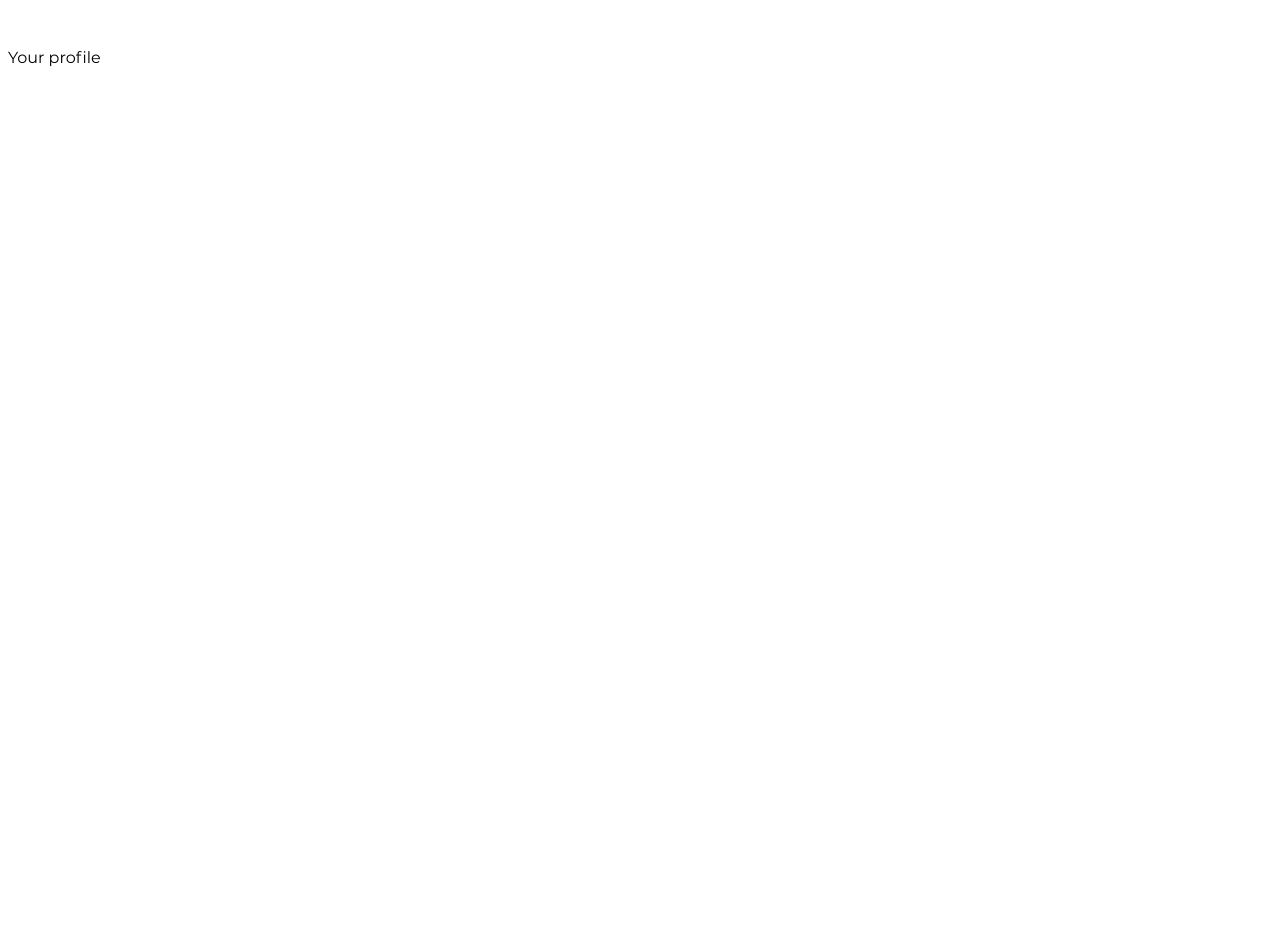
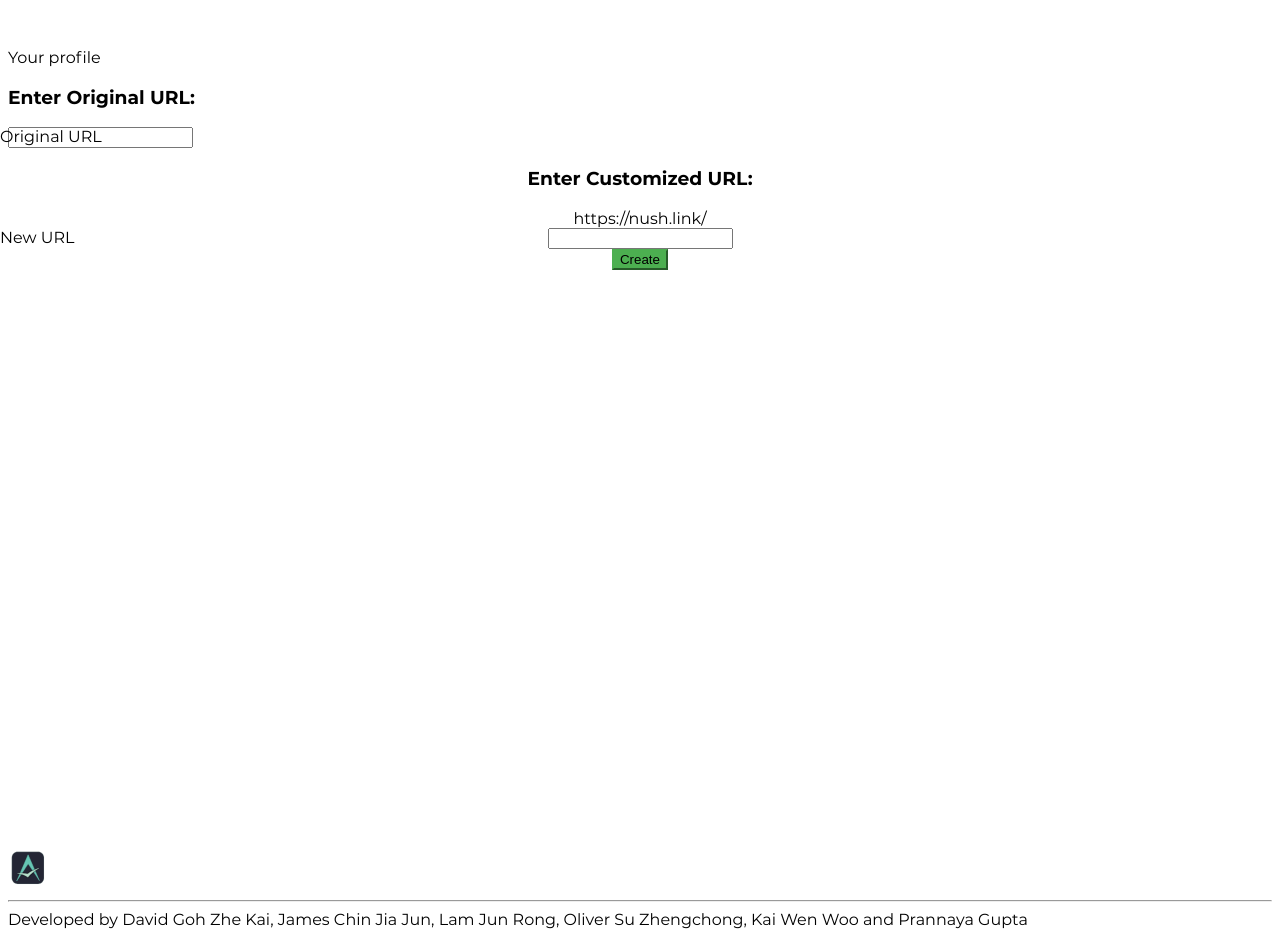
Before and after one commit to appventure-nush/nush-link, a Vue app in the folder frontend/: page /#/ in a window 1280 px wide. Shown: the part 2360-3297 px from the top of the page. Before the commit the page ends 3216 px from the top, so only its background shows below. Built offline with nearby package versions, Linux system fonts and the light colour scheme.

Commit message:
Add Footer and Simplified View

```diff
--- a/frontend/src/App.vue
+++ b/frontend/src/App.vue
@@ -64,7 +64,7 @@
       :src="this.img"  alt class="icon"
         :key="this.img"
       :height="height"
-    :class="imgIsLoaded ? 'show' : ''"
+    :class="imgIsLoaded ? 'show,display' : 'display'"
     loading="lazy"
     @load="imgLoadedMethod"
     >
@@ -99,6 +99,43 @@
     <div :style="route.path === '/' ? {'margin-top': height + 'px'} : ''">
       <router-view/>
     </div>
+    <v-footer
+      :absolute="true"
+      :padless="true"
+    >
+      <v-card
+        dark
+        flat
+        tile
+        width="100%"
+        class="text-center lighten-1"
+      >
+        <v-card-text>
+          <v-btn
+            class="mx-4"
+            icon
+            href="https://nush.app/"
+            target="_blank"
+            v-ripple="false"
+          >
+            <img src="/sprites/appventure-logo.svg" height="40px" />
+          </v-btn>
+          <v-btn
+            class="mx-4"
+            icon
+            href="https://www.nushigh.edu.sg/"
+            target="_blank"
+            v-ripple="false"
+          >
+            <img src="/sprites/nushigh_logo.svg" height="40px" />
+          </v-btn>
+        </v-card-text>
+        <v-divider></v-divider>
+        <v-card-text class="white--text">
+          Developed by David Goh Zhe Kai, James Chin Jia Jun, Lam Jun Rong, Oliver Su Zhengchong, Kai Wen Woo and Prannaya Gupta
+        </v-card-text>
+      </v-card>
+    </v-footer>
   </v-app>
 </template>
 
@@ -116,7 +153,7 @@ export default Vue.extend({
     },
     font: window.innerWidth < 1000 ? 3 * 0.75 : 3,
     hideSubtitle: false,
-    img: "",
+    img: "/sprites/ecogarden.jpg",
     interval: 0,
     imgIsLoaded: false,
     imgList: ["ecogarden.jpg", "nushclose.jpg", "nushdiscover.jpg", "frontview.jpg", "nushconvo.jpg", "nushlibrary.jpg", "nushbig.jpg", "elig.jpg", "school-bg.png", "nush-generic.jpeg", "nushpeople.jpg", "boarding.jpg", "boarding-day.jpg", "concourse.jpg"].concat([1, 2, 3, 4, 5].map(function(n) { return `yuen${n}.jpg`})).map(function(name) { return `/sprites/${name}`; })
@@ -193,7 +230,7 @@ export default Vue.extend({
 });
 </script>
 <style scoped>
-img {
+img.display {
   opacity: 0;
   transition: 3s;
 }
@@ -210,4 +247,11 @@ img.show {
 .fade-enter {
   opacity: 0;
 }
+.v-btn:before {
+  opacity: 0 !important;
+}
+
+.v-ripple__container {
+  opacity: 0 !important;
+}
 </style>
--- a/frontend/src/views/Main.vue
+++ b/frontend/src/views/Main.vue
@@ -5,9 +5,67 @@
         Your profile
         <v-spacer/>
       </v-card-title>
-      <v-card-text>
 
-      </v-card-text>
+      <v-form
+        ref="form"
+        v-model="valid"
+        lazy-validation>
+    <v-row
+      align="center"
+      justify="center"
+      class="ma-12"
+    >
+      <v-col
+        cols="12"
+        sm="4"
+      >
+        <h3>Enter Original URL:</h3>
+        <v-text-field
+            v-model="url_original"
+            label="Original URL"
+            :rules="original_url_rules"
+            required>
+        </v-text-field>
+        <v-spacer />
+      </v-col>
+      <v-col
+        cols="12"
+        sm="4"
+        align="center"
+      >
+        <h3>Enter Customized URL:</h3>
+        <v-row no-gutters align="center">
+          <v-col cols="12" sm="3" margin-bottom="20px">
+        https://nush.link/
+          </v-col>
+          <v-col cols="12" sm="9">
+        <v-text-field
+            v-model="url_new"
+            label="New URL"
+            :rules="new_url_rules"
+            required>
+        </v-text-field>
+        </v-col>
+        </v-row>
+        <v-btn
+          :disabled="!valid"
+          color="success"
+          class="mr-4">
+          Create
+        </v-btn>
+      </v-col>
+    </v-row>
+      </v-form>
+                        <!-- <h2>Enter Original URL:</h2>
+                        <TextField id="standard-basic"
+                        label="Original URL"
+                        inputProps={{style: {fontSize: '2em'}}}
+                        InputLabelProps={{style: {fontSize: '2em'}}}
+                        onChange={getOriLink}
+                        error={errorVisibility}
+                        helperText={errorMsg}
+                        /> -->
+
     </v-card>
   </v-container>
 </template>
@@ -18,7 +76,21 @@ import Vue from "vue";
 export default Vue.extend({
   name: "Main",
   data: function () {
-    return {};
+    return {
+      original_url_rules: [(value: any) => {
+        if(value === undefined || value === "") return true;
+        if(value.match(/((([A-Za-z]{3,9}:(?:\/\/)?)(?:[-;:&=\+\$,\w]+@)?[A-Za-z0-9.-]+(:[0-9]+)?|(?:www.|[-;:&=\+\$,\w]+@)[A-Za-z0-9.-]+)((?:\/[\+~%\/.\w-_]*)?\??(?:[-\+=&;%@.\w_]*)#?(?:[\w]*))?)/gi) === null && value.match(/^(?:(?:https?|ftp):\/\/)(?:\S+(?::\S*)?@)?(?:(?!(?:10|127)(?:\.\d{1,3}){3})(?!(?:169\.254|192\.168)(?:\.\d{1,3}){2})(?!172\.(?:1[6-9]|2\d|3[0-1])(?:\.\d{1,3}){2})(?:[1-9]\d?|1\d\d|2[01]\d|22[0-3])(?:\.(?:1?\d{1,2}|2[0-4]\d|25[0-5])){2}(?:\.(?:[1-9]\d?|1\d\d|2[0-4]\d|25[0-4]))|(?:(?:[a-z\u00a1-\uffff0-9]-*)*[a-z\u00a1-\uffff0-9]+)(?:\.(?:[a-z\u00a1-\uffff0-9]-*)*[a-z\u00a1-\uffff0-9]+)*(?:\.(?:[a-z\u00a1-\uffff]{2,}))\.?)(?::\d{2,5})?(?:[/?#]\S*)?$/i) === null) return "URL is not valid";
+        try { let url; url = new URL(value); return (url.protocol === "http:" || url.protocol === "https:")|| "URL is not valid"; } catch (_) { return "URL is not valid"; }
+      }],
+      new_url_rules: [(input: any) => {
+        if(input === undefined || input === "") return true;
+        let value = `https://nush.link/${input}`;
+        try { let url; url = new URL(value); return (url.protocol === "http:" || url.protocol === "https:")|| "URL is not valid"; } catch (_) { return "URL is not valid"; }
+      }],
+      valid: true,
+      url_original: "",
+      url_new: "",
+    };
   },
   computed: {
     width() {
@@ -28,6 +100,27 @@ export default Vue.extend({
       return window.innerHeight;
     },
   },
-  methods: {},
+  methods: {
+    isURL: function(str: string) {
+      let url;
+
+      try {
+        url = new URL(str);
+      } catch (_) {
+        return false;
+      }
+
+      return url.protocol === "http:" || url.protocol === "https:";
+    },
+    },
 });
 </script>
+<style scoped>
+.v-btn:before {
+  opacity: 0 !important;
+}
+
+.v-ripple__container {
+  opacity: 0 !important;
+}
+</style>
```
Also changed, not shown: frontend/public/sprites/appventure-logo.svg (added), frontend/public/sprites/nushigh_logo.svg (added).
